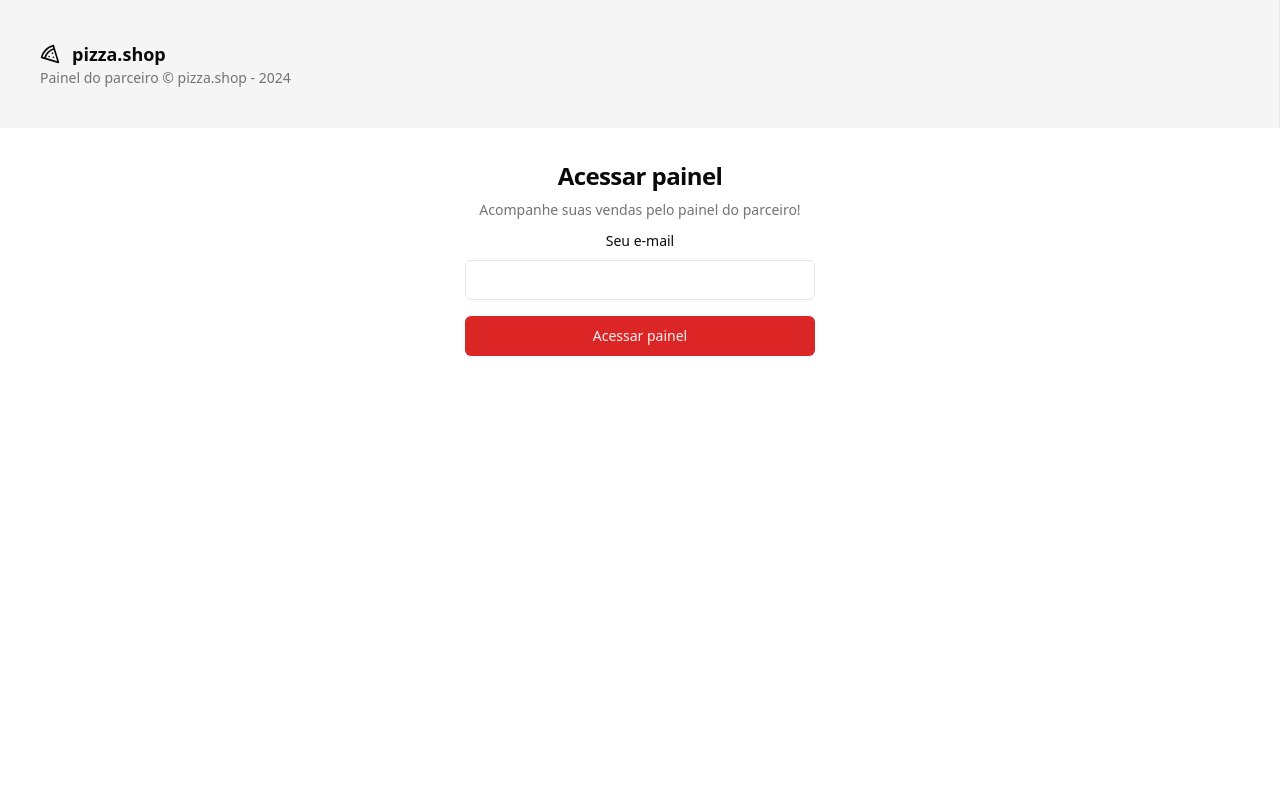
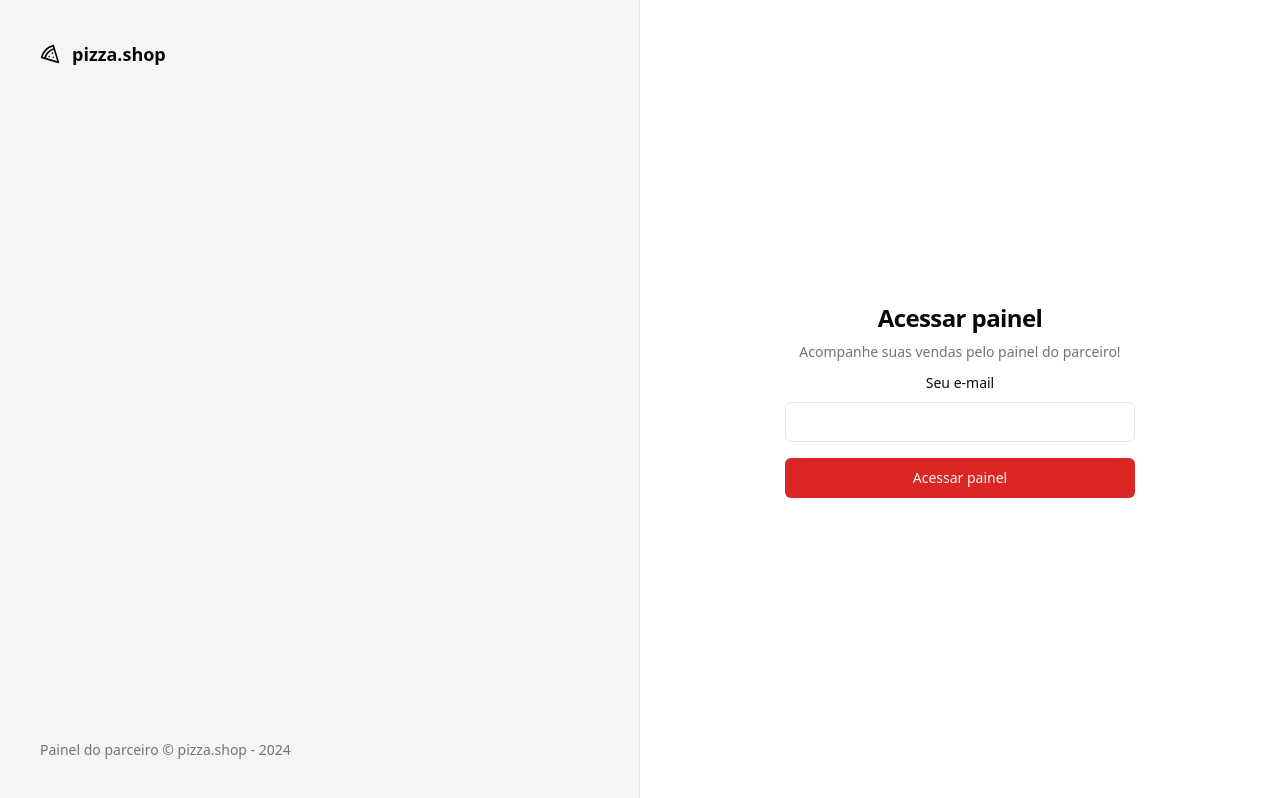
Before and after one commit to casbern/pizzashop-web, a React (Vite) app: page /sign-in in a window 1280 px wide. Built offline with nearby package versions, Linux system fonts and the light colour scheme.

Commit message:
fix on the auth page

```diff
--- a/src/pages/_layouts/auth.tsx
+++ b/src/pages/_layouts/auth.tsx
@@ -3,7 +3,7 @@ import { Outlet } from 'react-router-dom'
 
 export function AuthLayout() {
   return (
-    <div className="min-h-screen grid-cols-2">
+    <div className="grid min-h-screen grid-cols-2">
       <div className="flex h-full flex-col justify-between border-r border-foreground/5 bg-muted p-10 text-muted-foreground">
         <div className="flex items-center gap-3 text-lg text-foreground">
           <Pizza className="h-5 w-5" />
```
